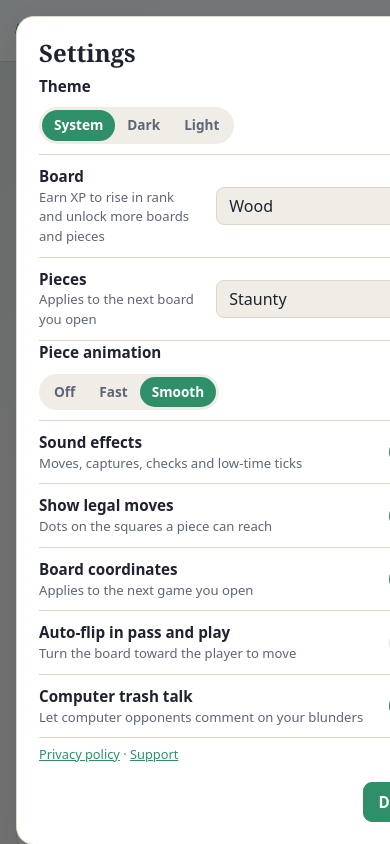
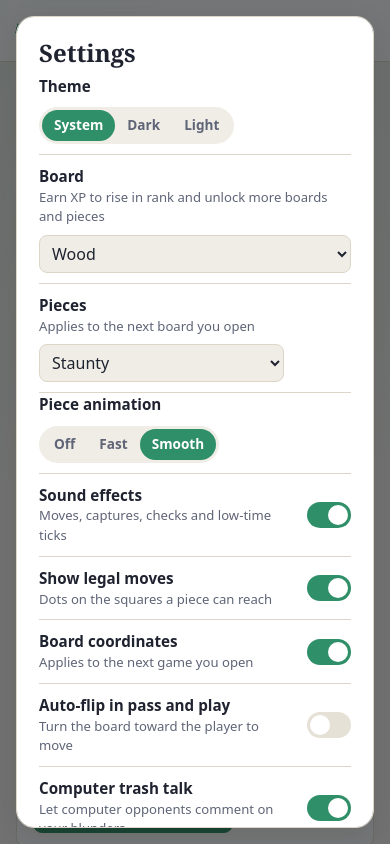
Before and after one commit to preetbohra-dev/OnlineChess, a website with bundled scripts: page public/index.html in a window 390 px wide. Both pictures are taken after a click on the button "⚙︎". Shown: the top 844 px of the page. Built offline with nearby package versions, Linux system fonts and the light colour scheme; files whose address does not match are found by name.

Commit message:
fix: dialogs fit phone screens — Settings no longer runs off the edges
Dialogs are never larger than the screen (clear of the status bar and home indicator in the
apps); a tall one, like Settings on a phone, opens at its top and scrolls inside itself.
Setting rows keep their switches beside the label and wrap wider controls below when needed.

```diff
--- a/public/css/app.css
+++ b/public/css/app.css
@@ -162,7 +162,10 @@ label.check { display: flex; align-items: center; gap: var(--space-2); margin: v
 @keyframes pulse { 50% { filter: brightness(1.25); } }
 
 /* ------------------------------------------------------------------ settings & setup */
-.setting-row { display: flex; align-items: center; justify-content: space-between; gap: 16px; padding: 10px 0; border: 0; border-bottom: 1px solid var(--border); margin: 0; }
+.setting-row { display: flex; flex-wrap: wrap; align-items: center; justify-content: space-between; gap: 8px 16px; padding: 10px 0; border: 0; border-bottom: 1px solid var(--border); margin: 0; min-width: 0; }
+.setting-row > * { min-width: 0; }
+.setting-row > :first-child { flex: 1 1 10rem; } /* the label takes the room; controls wrap below only when it runs out */
+.setting-row > :last-child { flex: none; max-width: 100%; }
 .setting-row:last-child { border-bottom: 0; }
 .setting-row.inline { border: 1px solid var(--border); border-radius: var(--radius); padding: 12px 16px; background: var(--surface); margin: 8px 0 20px; }
 .setting-text { display: flex; flex-direction: column; font-size: .95rem; padding: 0; }
@@ -181,6 +184,7 @@ label.check { display: flex; align-items: center; gap: var(--space-2); margin: v
 .switch input:checked + .switch-track::after { transform: translateX(18px); }
 .switch input:focus-visible + .switch-track { outline: 3px solid var(--gold); outline-offset: 2px; }
 .modal.settings { width: min(480px, 100%); }
+@media (max-width: 520px) { .modal { padding: 18px 16px; } }
 
 .tc-grid { display: grid; grid-template-columns: repeat(3, 1fr); gap: 10px; max-width: 560px; }
 .tc-option:first-child { grid-column: 1 / -1; flex-direction: row; justify-content: center; gap: 10px; }
@@ -326,15 +330,17 @@ html { scroll-padding-top: 72px; }
 
 /* ------------------------------------------------------------------ modal */
 .modal-backdrop {
-  position: fixed; inset: 0; z-index: 100; display: grid; place-items: center; align-items: safe center; padding: 16px;
-  overflow-y: auto; overscroll-behavior: contain; /* a dialog taller than the screen scrolls */
+  position: fixed; inset: 0; z-index: 100; display: flex; align-items: center; justify-content: center;
+  padding: max(16px, var(--inset-top)) 16px max(16px, var(--inset-bottom));
   background: rgb(5 8 12 / .55); opacity: 0; transition: opacity .15s ease;
 }
 .modal-backdrop.show { opacity: 1; }
 .modal-backdrop:not(.show) { pointer-events: none; } /* a closing dialog must not swallow clicks */
 .modal {
-  width: min(440px, 100%); background: var(--surface); border: 1px solid var(--border); border-radius: 18px;
+  width: min(440px, 100%); min-width: 0; box-sizing: border-box; background: var(--surface); border: 1px solid var(--border); border-radius: 18px;
   padding: 22px; box-shadow: var(--shadow); transform: translateY(8px) scale(.98); transition: transform .18s ease;
+  /* Never larger than the screen: a tall dialog (Settings on a phone) scrolls inside itself. */
+  max-height: 100%; overflow-y: auto; overscroll-behavior: contain;
 }
 .modal-backdrop.show .modal { transform: none; }
 .modal-title { font-size: 1.5rem; }
--- a/public/js/ui/modal.js
+++ b/public/js/ui/modal.js
@@ -60,7 +60,8 @@ export function openModal({ title, body = [], actions = [], testid, dismissible
   document.addEventListener('keydown', onKey, true);
   document.body.append(backdrop);
   requestAnimationFrame(() => backdrop.classList.add('show'));
-  (buttons.find((b) => b.classList.contains('btn-primary')) ?? buttons[0] ?? dialog).focus?.();
+  // Focus without scrolling: a tall dialog opens at its top, not at its buttons.
+  (buttons.find((b) => b.classList.contains('btn-primary')) ?? buttons[0] ?? dialog).focus?.({ preventScroll: true });
   const handle = { close, el: dialog };
   openModals.add(handle);
   return handle;
```
Also changed, not shown: tests/e2e/slice2-clock-settings.spec.js (+16 -0 lines).
